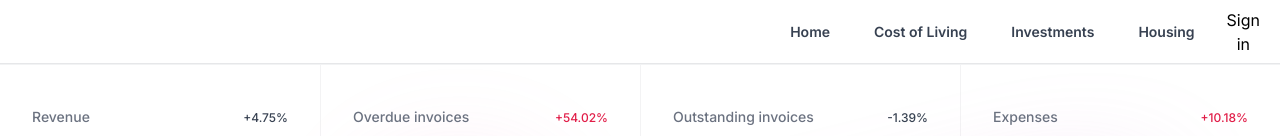
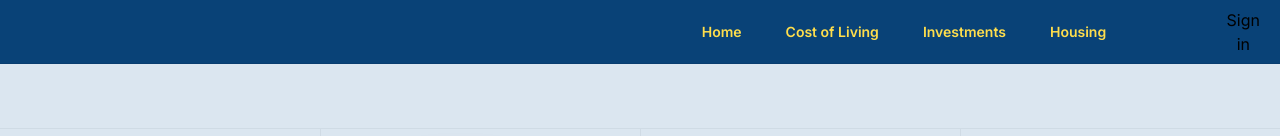
Before and after one commit to kadeillian21/billian-finances, a Next.js app in the folder apps/billian-frontend/: page / in a window 1280 px wide. Shown: the top 136 px of the page. Built offline with nearby package versions, Linux system fonts and the light colour scheme; no server answers.

Commit message:
added some colors to the tailwind config and made some css changes

```diff
--- a/apps/billian-frontend/app/components/navbar.tsx
+++ b/apps/billian-frontend/app/components/navbar.tsx
@@ -23,7 +23,7 @@ export default function Navbar() {
   ]
 
   return (
-    <header className="absolute inset-x-0 top-0 z-50 flex h-16 border-b border-gray-900/10">
+    <header className="absolute inset-x-0 top-0 z-50 flex h-16 border-b border-gray-900/10 bg-navy_blue-1">
         <div className="mx-auto flex w-full max-w-7xl items-center justify-between px-4 sm:px-6 lg:px-8">
           <div className="flex flex-1 items-center gap-x-6">
             <button type="button" className="-m-3 p-3 md:hidden" onClick={() => setMobileMenuOpen(true)}>
@@ -31,7 +31,7 @@ export default function Navbar() {
               <FontAwesomeIcon icon={faBars} className="h-5 w-5 text-gray-900" aria-hidden="true" />
             </button>
           </div>
-          <nav className="hidden md:flex md:gap-x-11 md:text-sm md:font-semibold md:leading-6 md:text-gray-700">
+          <nav className="hidden md:flex md:gap-x-11 md:text-sm md:font-semibold md:leading-6 md:text-gold-1 flex-1 justify-center">
             {navigation.map((item, itemIdx) => (
               <a key={itemIdx} href={item.href}>
                 {item.name}
@@ -77,13 +77,13 @@ export default function Navbar() {
         <SignedIn>
           <div className="mr-5">
             {/* @ts-ignore */}
-            <UserButton className="bg-blue-500 text-white px-3 py-1 rounded-lg"/>
+            <UserButton className="bg-gold-1 text-navy_blue-1 px-3 py-1 rounded-lg"/>
           </div>
         </SignedIn>
         <SignedOut>
           <div className="mr-5">
             {/* @ts-ignore */}
-            <SignInButton className="bg-blue-500 text-white px-3 py-1 rounded-lg" />
+            <SignInButton className="bg-gold-1 text-navy_blue-1 px-3 py-1 rounded-lg" />
           </div>
         </SignedOut>
       </div>
--- a/apps/billian-frontend/app/layout.tsx
+++ b/apps/billian-frontend/app/layout.tsx
@@ -22,9 +22,11 @@ export default function RootLayout({
         <head>
           <link rel="icon" href="/favicon.ico" />
         </head>
-        <body className={inter.className}>
-          <Navbar />
-          <main>{children}</main>
+        <body className="bg-gray_blue-9">
+          <div className={inter.className}>
+            <Navbar />
+            <main className="pt-16 min-h-screen">{children}</main>
+          </div>
         </body>
       </html>
     </ClerkProvider>
--- a/apps/billian-frontend/tailwind.config.ts
+++ b/apps/billian-frontend/tailwind.config.ts
@@ -13,6 +13,24 @@ const config: Config = {
         'gradient-conic':
           'conic-gradient(from 180deg at 50% 50%, var(--tw-gradient-stops))',
       },
+      colors: {
+        navy_blue: {
+          1: "hsl(209, 86%, 25%)",
+        },
+        gray_blue: {
+          1: "hsl(210, 43%, 41%)",
+          9: "hsl(210, 43%, 90%)",
+        },
+        light_blue: {
+          1: "hsl(193, 100%, 68%)",
+        },
+        gold: {
+          1: "hsl(49, 100%, 65%)",
+        },
+        sand_orange: {
+          1: "hsl(34, 100%, 50%)",
+        },
+      }
     },
   },
   plugins: [],
```
